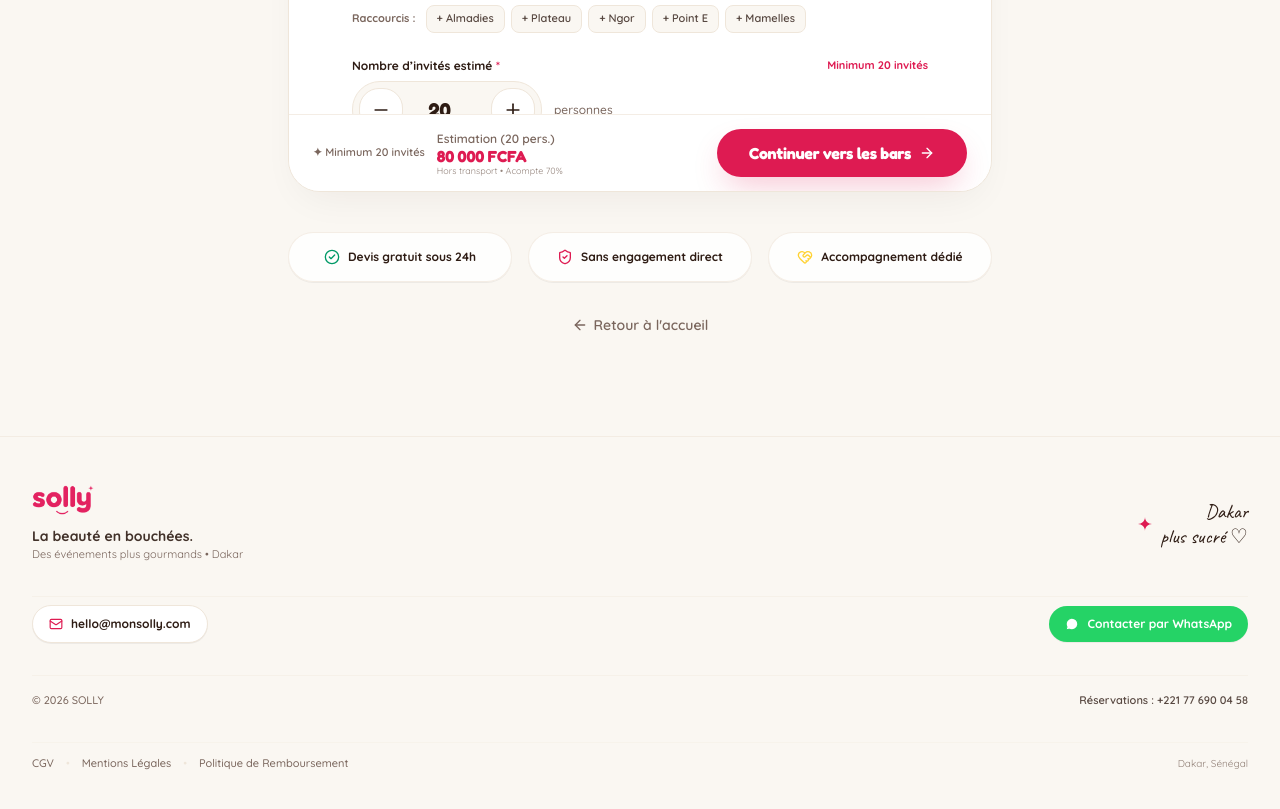
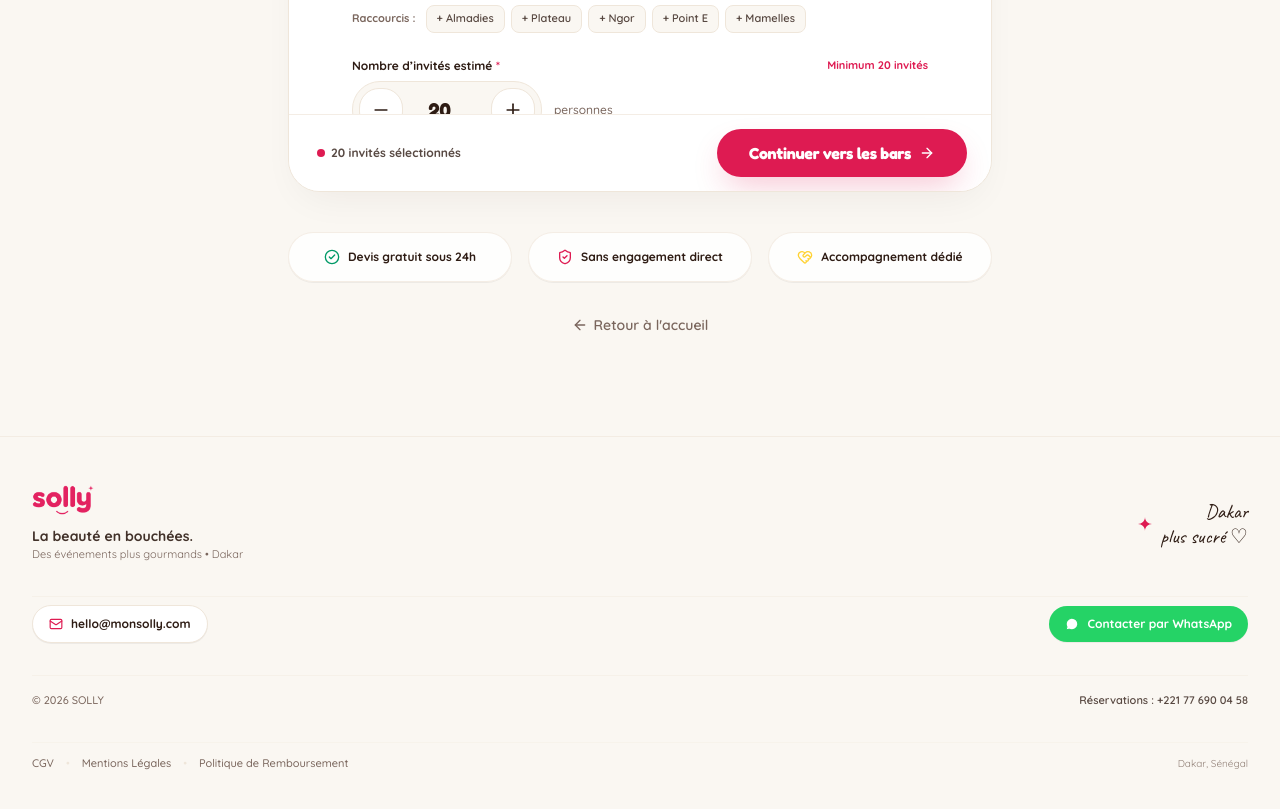
Before and after one commit to Melissademau/solly-website, a Next.js app: page /reservation in a window 1280 px wide. Shown: the part 820-1629 px from the top of the page. Built offline with nearby package versions, Linux system fonts and the light colour scheme.

Commit message:
fix(booking): lighten Step 1 pricing display, start live estimation at Step 2

```diff
--- a/src/components/booking/GamifiedBookingFlow.tsx
+++ b/src/components/booking/GamifiedBookingFlow.tsx
@@ -942,14 +942,6 @@ export function GamifiedBookingFlow({ onClose, isInline = false }: GamifiedBooki
                   <span className="text-xs text-solly-muted font-medium">personnes</span>
                 </div>
 
-                {/* Dynamic Price Calculation Box */}
-                <div className="mt-2 text-xs font-bold text-solly-charcoal/80 flex items-center justify-between bg-solly-cream/80 px-3.5 py-2 rounded-xl border border-solly-border/70">
-                  <span>{guestCount || 20} invités × 4 000 FCFA</span>
-                  <span className="font-display font-black text-sm text-solly-pink">
-                    {formatPriceFCFA((guestCount || 20) * PRICING_CONFIG.BASE_PRICE_PER_GUEST)}
-                  </span>
-                </div>
-
                 {errors.guestCount && (
                   <p className="text-[11px] text-red-500 font-bold mt-1">{errors.guestCount}</p>
                 )}
@@ -977,10 +969,10 @@ export function GamifiedBookingFlow({ onClose, isInline = false }: GamifiedBooki
                 </div>
               </div>
 
-              {/* Exact user requested banner text: */}
+              {/* Encadré informatif simplifié */}
               <div className="bg-[#FFF9E6] border border-[#FDE68A] text-solly-charcoal/90 rounded-2xl p-3.5 flex items-center gap-2.5 text-xs font-medium">
                 <Sparkle size={16} color="#DE1B52" className="shrink-0" />
-                <span>Tarif de base : 4 000 FCFA / invité (minimum 20 invités). Chariot et service inclus. Nous répondons sous 24h.</span>
+                <span>À partir de 4 000 FCFA / invité · minimum 20 invités</span>
               </div>
             </motion.form>
           )}
@@ -2259,7 +2251,13 @@ export function GamifiedBookingFlow({ onClose, isInline = false }: GamifiedBooki
       {currentStep < 4 && (
         <div className="sticky bottom-0 bg-white/95 backdrop-blur-md p-3 sm:px-6 sm:py-3.5 border-t border-solly-border/70 flex items-center justify-between gap-3 z-20 shrink-0">
           <div className="flex items-center gap-2">
-            {currentStep > 1 ? (
+            {currentStep === 1 ? (
+              <div className="flex items-center gap-1.5 pl-1 text-xs font-bold text-solly-charcoal/80">
+                <span className="w-2 h-2 rounded-full bg-solly-pink inline-block" />
+                <span>{formData.guestCount || 20} invités sélectionnés</span>
+              </div>
+            ) : (
+              <>
                 <button
                   type="button"
                   onClick={() => setCurrentStep(currentStep === 3 ? 2 : 1)}
@@ -2268,13 +2266,8 @@ export function GamifiedBookingFlow({ onClose, isInline = false }: GamifiedBooki
                   <ArrowLeft className="w-4 h-4" />
                   <span className="hidden sm:inline">Retour</span>
                 </button>
-            ) : (
-              <div className="text-[11px] text-solly-muted font-semibold hidden md:block">
-                ✦ Minimum 20 invités
-              </div>
-            )}
-
-            {/* Live Pricing Estimation */}
+
+                {/* Live Pricing Estimation from Step 2 onwards */}
                 <div className="flex flex-col text-left pl-1">
                   <span className="text-[10px] sm:text-xs text-solly-muted font-semibold leading-tight">
                     Estimation ({pricing.effectiveGuests} pers.)
@@ -2286,6 +2279,8 @@ export function GamifiedBookingFlow({ onClose, isInline = false }: GamifiedBooki
                     Hors transport • Acompte 70%
                   </span>
                 </div>
+              </>
+            )}
           </div>
 
           <div className="flex items-center gap-2">
```
Lines whose indentation alone changed are shown as unchanged.
